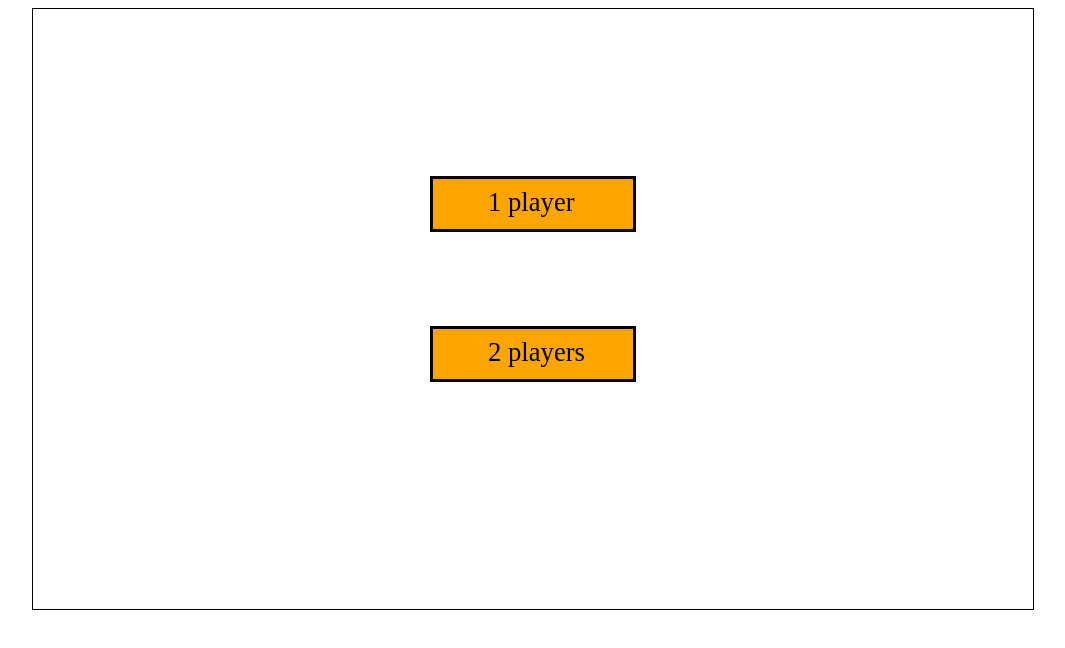
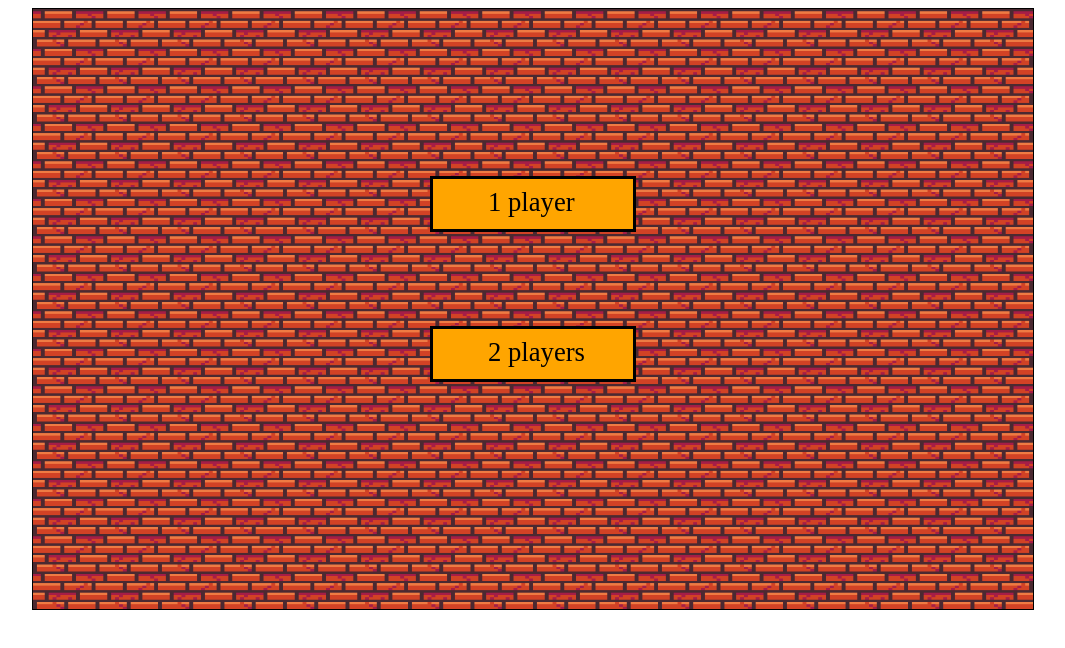
Before and after one commit to ThomasGauthierr/JSProject, a plain HTML site: page index.html in a window 1280 px wide. Shown: the whole page, without its empty margins (107-1172 px from the left). Drawn offline with nearby package versions, Linux system fonts and the light colour scheme.

Commit message:
background modified

```diff
--- a/index.html
+++ b/index.html
@@ -34,6 +34,7 @@
 <script src="js/sprites.js"></script>
 <script src="js/wall.js"></script>
 <script src="js/levels.js"></script>
+<script src="js/transitions.js"></script>
 <script src="js/timer.js"></script>
 <script src="js/hook.js"></script>
 <script src="js/texts.js"></script>
--- a/js/game.js
+++ b/js/game.js
@@ -80,6 +80,10 @@ function gameAnimation() {
     if (bubbles.length <= 0) {
         winGame();
     }
+
+    //Drawing background
+    drawBackGround();
+
     //Drawing and moving the objects
     drawAndMoveObjects();
 
--- a/js/menu.js
+++ b/js/menu.js
@@ -61,6 +61,8 @@ function drawMainMenu() {
     ctx.fillStyle = 'white';
     ctx.fillRect(0, 0, canvasTimer.width, canvasTimer.height);
 
+    drawBackGround();
+
     ctx.fillStyle = 'black';
     ctx.fillRect(posXButton1P - 3, posYButton1P - 3, widthButton1P + 6, heighthButton1P + 6);
 
@@ -115,3 +117,31 @@ function buttonsPositionning(){
     widthButton2P = widthButton1P;
     heighthButton2P = heighthButton1P;
 }
+
+function drawBackGround() {
+    //First row
+    ctx.drawImage(bricksBackground, 0, 0, canvas.width/4, canvas.height/4)
+    ctx.drawImage(bricksBackground, 0, canvas.height/4, canvas.width/4, canvas.height/4)
+    ctx.drawImage(bricksBackground, 0, canvas.height/2, canvas.width/4, canvas.height/4)
+    ctx.drawImage(bricksBackground, 0, 3*canvas.height/4, canvas.width/4, canvas.height/4)
+
+    //Second row
+    ctx.drawImage(bricksBackground, canvas.width/4, 0, canvas.width/4, canvas.height/4)
+    ctx.drawImage(bricksBackground, canvas.width/4, canvas.height/4, canvas.width/4, canvas.height/4)
+    ctx.drawImage(bricksBackground, canvas.width/4, canvas.height/2, canvas.width/4, canvas.height/4)
+    ctx.drawImage(bricksBackground, canvas.width/4, 3*canvas.height/4, canvas.width/4, canvas.height/4)
+
+    //Third row
+    ctx.drawImage(bricksBackground, canvas.width/2, 0, canvas.width/4, canvas.height/4)
+    ctx.drawImage(bricksBackground, canvas.width/2, canvas.height/4, canvas.width/4, canvas.height/4)
+    ctx.drawImage(bricksBackground, canvas.width/2, canvas.height/2, canvas.width/4, canvas.height/4)
+    ctx.drawImage(bricksBackground, canvas.width/2, 3*canvas.height/4, canvas.width/4, canvas.height/4)
+
+    //Fourth row
+    ctx.drawImage(bricksBackground, 3*canvas.width/4, 0, canvas.width/4, canvas.height/4)
+    ctx.drawImage(bricksBackground, 3*canvas.width/4, canvas.height/4, canvas.width/4, canvas.height/4)
+    ctx.drawImage(bricksBackground, 3*canvas.width/4, canvas.height/2, canvas.width/4, canvas.height/4)
+    ctx.drawImage(bricksBackground, 3*canvas.width/4, 3*canvas.height/4, canvas.width/4, canvas.height/4)
+
+
+}
--- /dev/null
+++ b/js/transitions.js
@@ -0,0 +1,10 @@
+let bricksBackground = new Image();
+bricksBackground.src = "res/bricks.png";
+
+function drawTransition() {
+    ctx.save();
+
+    drawBackGround();
+
+    ctx.restore();
+}
```
Also changed, not shown: css/style.css (line endings or trailing spaces), res/bricks.png (added).
